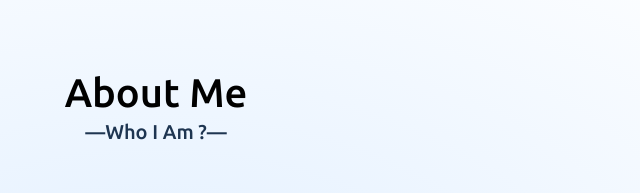
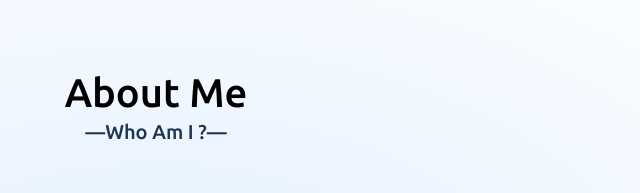
Before and after one commit to HarshithKamal/My-Portfolio, a plain HTML site: page index.html in a window 1280 px wide. Shown: the part 830-1023 px from the top of the page, 484-1124 px from the left. Drawn offline with nearby package versions, Linux system fonts and the light colour scheme.

Commit message:
Update styles.css

```diff
--- a/styles.css
+++ b/styles.css
@@ -279,7 +279,7 @@ section .title::after {
   background: radial-gradient(#e1efff, white);
 }
 .about .title::after {
-  content: "—Who I Am ?—";
+  content: "—Who Am I ?—";
   text-overflow: ellipsis;
   display: -webkit-inline-box;
   -webkit-line-clamp: 3;
```
